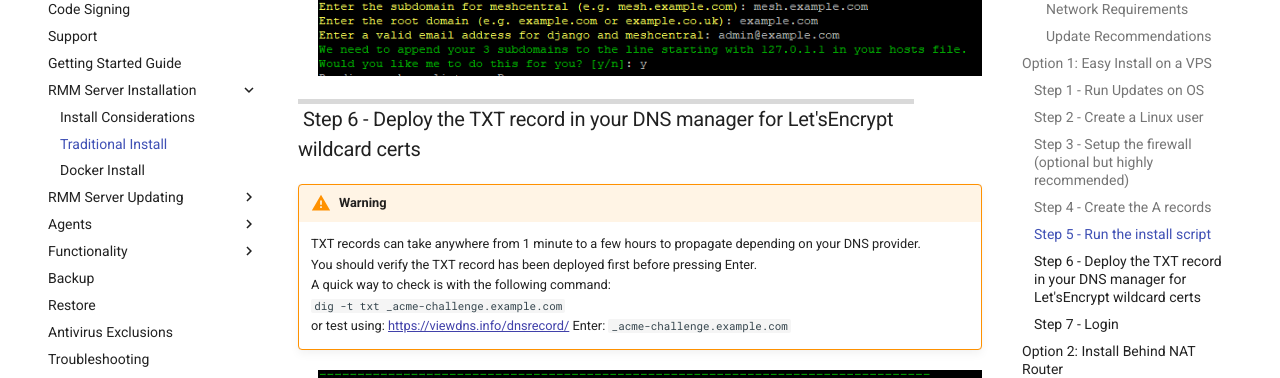
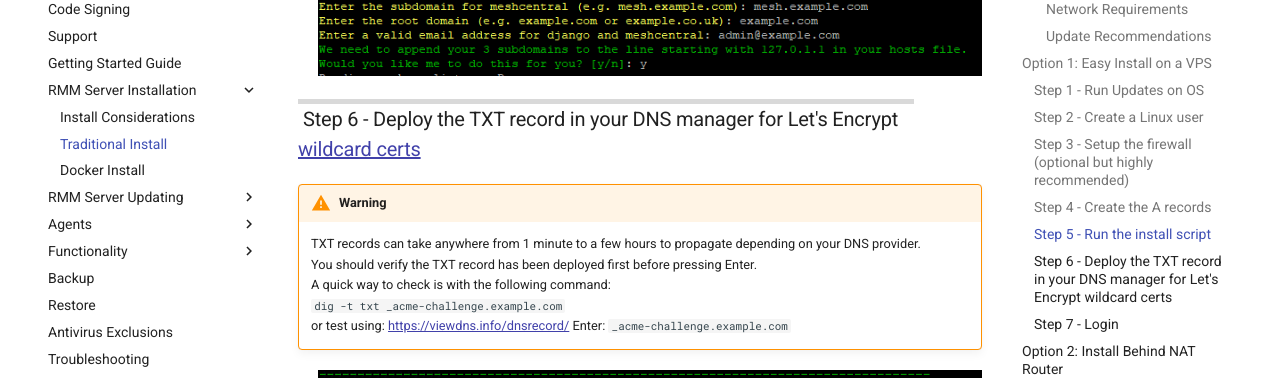
Before and after one commit to amidaware/trmm-docs, an MkDocs documentation site: the page built from docs/install_server.md, in a window 1280 px wide and 900 px high, scrolled down 4565 px. Shown: the part 153-531 px from the top of the window. Built offline with MkDocs 1.6.1 and Material for MkDocs 9.7.7, drawn with Linux system fonts in a browser that asks for light colours; comment, search, counter and statistics services are not loaded.

Commit message:
adding link to LE docs

```diff
--- a/docs/install_server.md
+++ b/docs/install_server.md
@@ -157,7 +157,7 @@ Answer the initial questions when prompted. Replace `example.com` with your doma
 
 ![questions](images/install_questions.png)
 
-### Step 6 - Deploy the TXT record in your DNS manager for Let'sEncrypt wildcard certs
+### Step 6 - Deploy the TXT record in your DNS manager for Let's Encrypt [wildcard certs](https://letsencrypt.org/docs/challenge-types/#dns-01-challenge)
 
 !!!warning
     TXT records can take anywhere from 1 minute to a few hours to propagate depending on your DNS provider.<br/>
```
